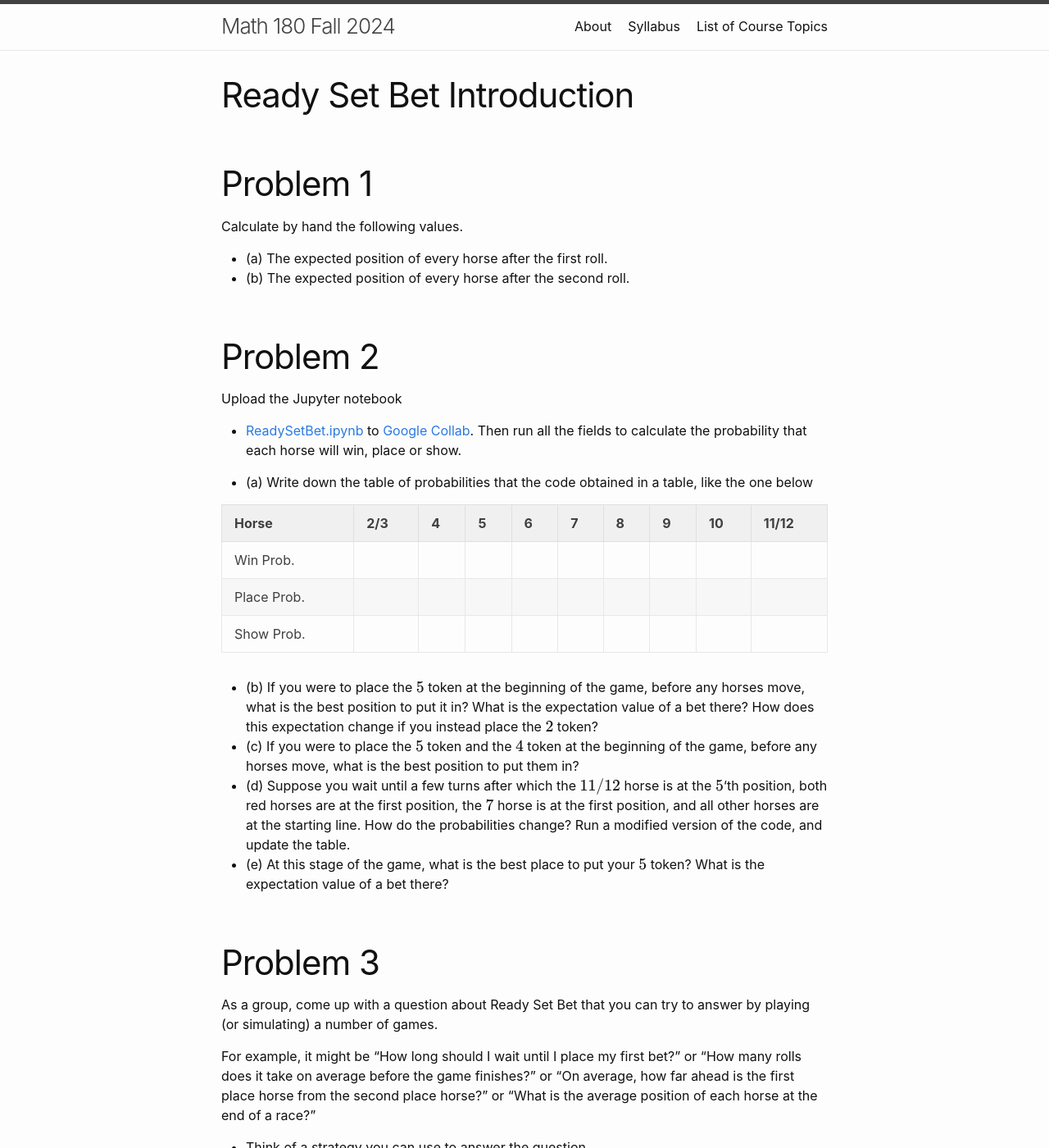
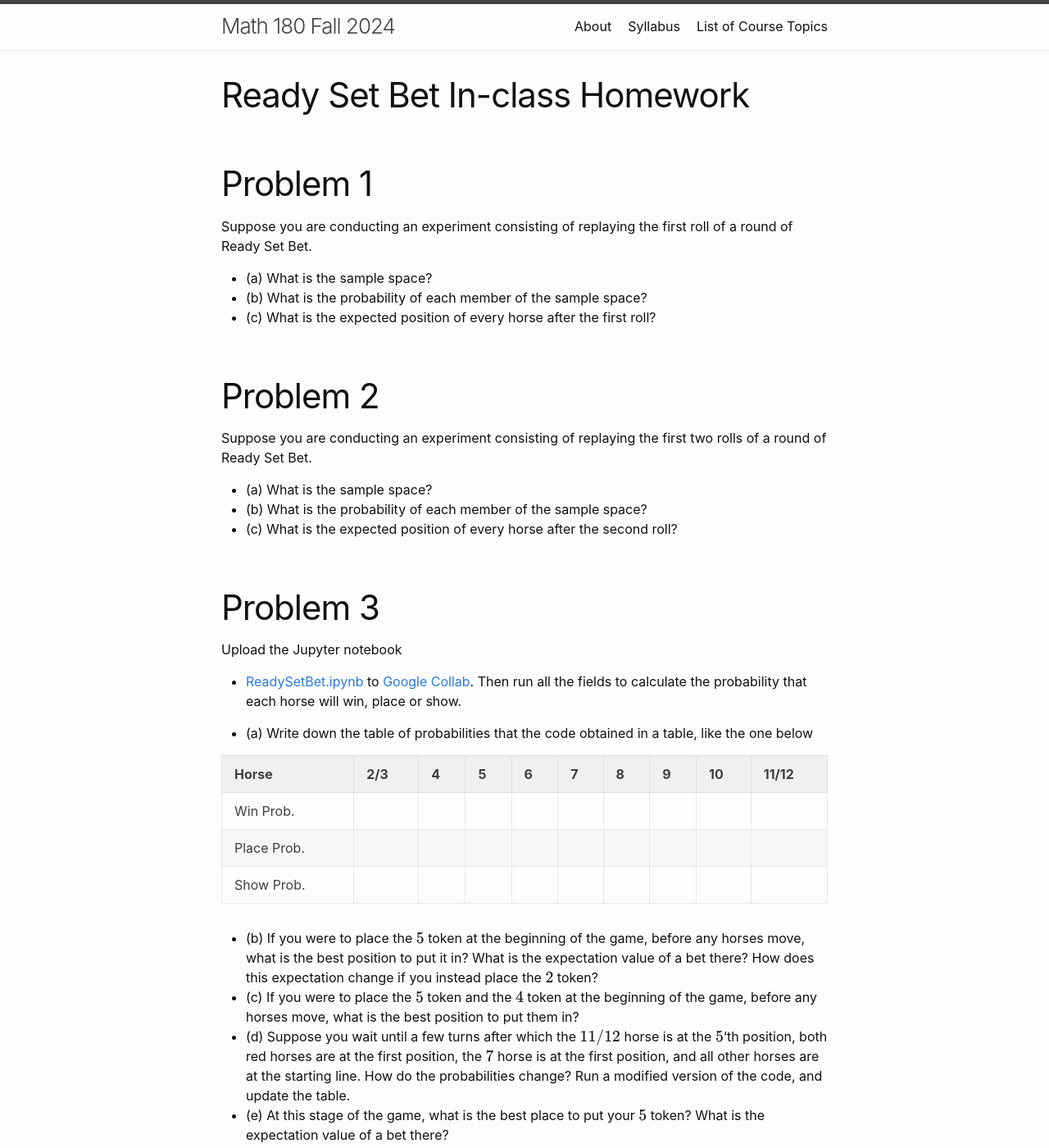
Before and after one commit to wcasper/math180fall2024, a Jekyll site: the page built from _modules/ready-set-bet/homework.md, in a window 1280 px wide and 1400 px high. Shown: the whole window at 82% size. Built offline with Jekyll 4.4.1, drawn with Linux system fonts in a browser that asks for light colours.

Commit message:
fixed title

```diff
--- a/_modules/ready-set-bet/homework.md
+++ b/_modules/ready-set-bet/homework.md
@@ -1,6 +1,6 @@
 ---
 layout: page
-title: Ready Set Bet Introduction
+title: Ready Set Bet In-class Homework
 permalink: /modules/ready-set-bet/homework
 ---
 
@@ -8,12 +8,19 @@ permalink: /modules/ready-set-bet/homework
 
 # Problem 1
 
-Calculate by hand the following values.
+Suppose you are conducting an experiment consisting of replaying the first roll of a round of Ready Set Bet.
+* (a) What is the sample space?
+* (b) What is the probability of each member of the sample space?
+* (c) What is the expected position of every horse after the first roll?
 
-* (a) The expected position of every horse after the first roll.
-* (b) The expected position of every horse after the second roll.
 
 # Problem 2
+Suppose you are conducting an experiment consisting of replaying the first two rolls of a round of Ready Set Bet.
+* (a) What is the sample space?
+* (b) What is the probability of each member of the sample space?
+* (c) What is the expected position of every horse after the second roll?
+
+# Problem 3
 
 Upload the Jupyter notebook
 * [ReadySetBet.ipynb](python/ReadySetBet.ipynb)
```
Also changed, not shown: other parts of _modules/ready-set-bet/homework.md (+1 -1 lines).
